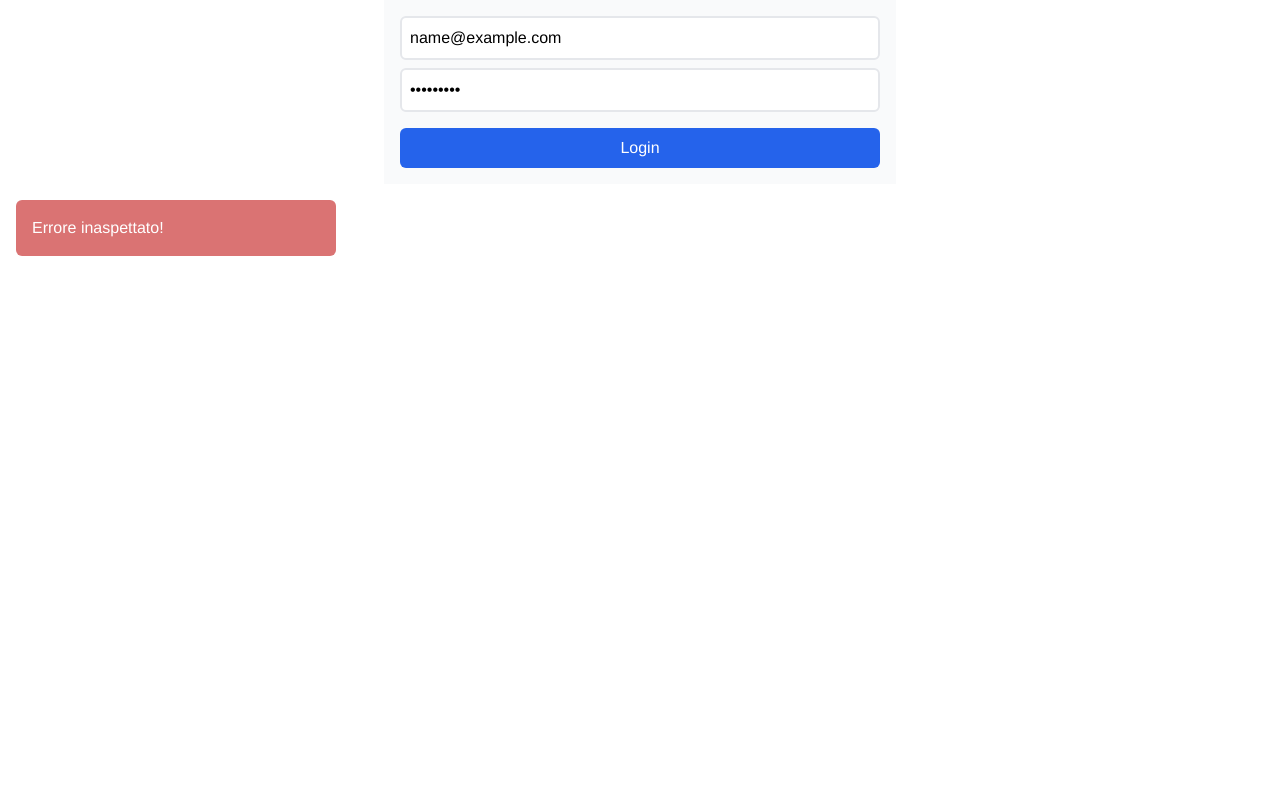
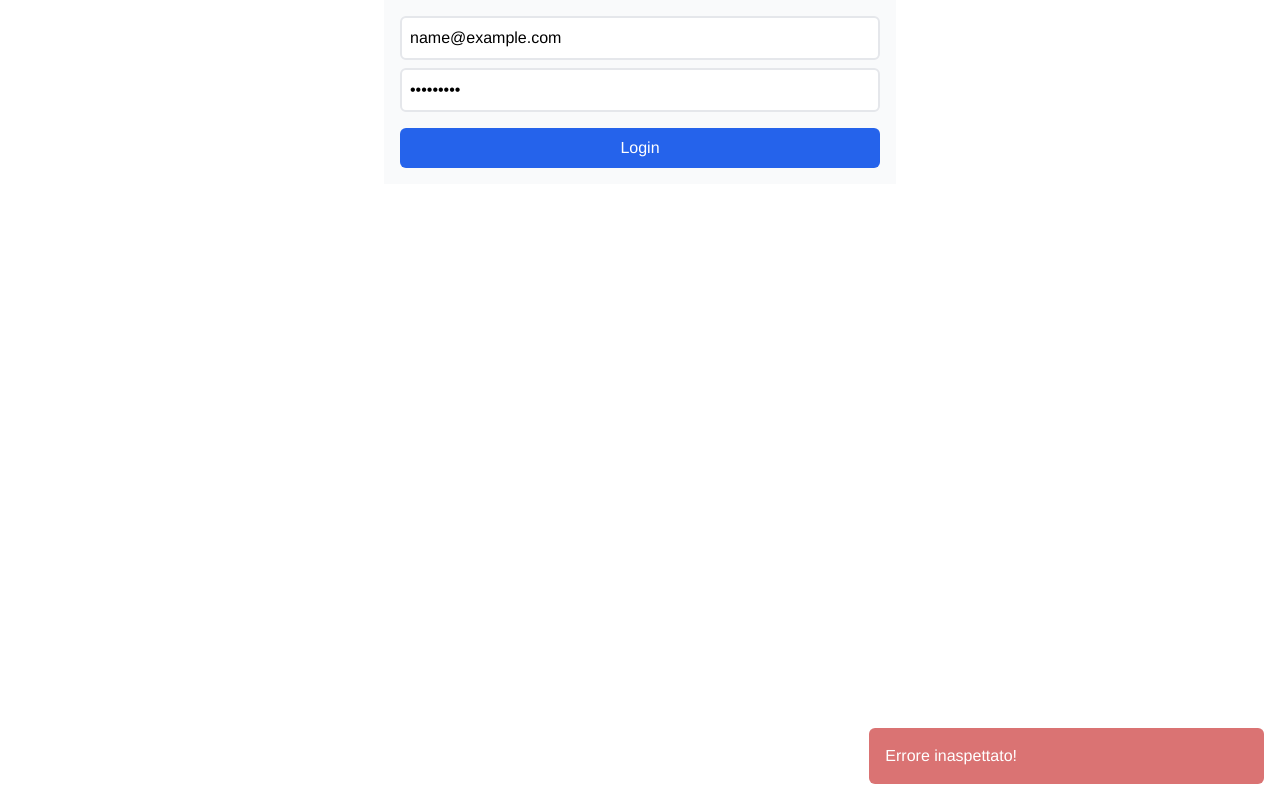
Before and after one commit to GioMaz/scambialibri-frontend, a Vue app: page /login in a window 1280 px wide. Both pictures are taken after typing "name@example.com", "Sample123" into the empty fields and a click on the button "Login". Built offline with nearby package versions, Linux system fonts and the light colour scheme; no server answers.

Commit message:
fixed notification style

```diff
--- a/src/components/Notifications.vue
+++ b/src/components/Notifications.vue
@@ -1,7 +1,9 @@
 <template>
-  <div v-for="notification in notificationsStore.notifications" :key="notification">
-    <div class="p-4 mx-4 mt-4 lg:w-1/4 bottom-0 right-0 rounded-md text-white" :id="notification.type">
-      {{ notification.value }}
+  <div class="absolute bottom-4 right-0 w-full md:w-1/3">
+    <div v-for="notification in notificationsStore.notifications" :key="notification">
+      <div class="p-4 mx-4 mt-4 rounded-md text-white" :id="notification.type">
+        {{ notification.value }}
+      </div>
     </div>
   </div>
 </template>
```
